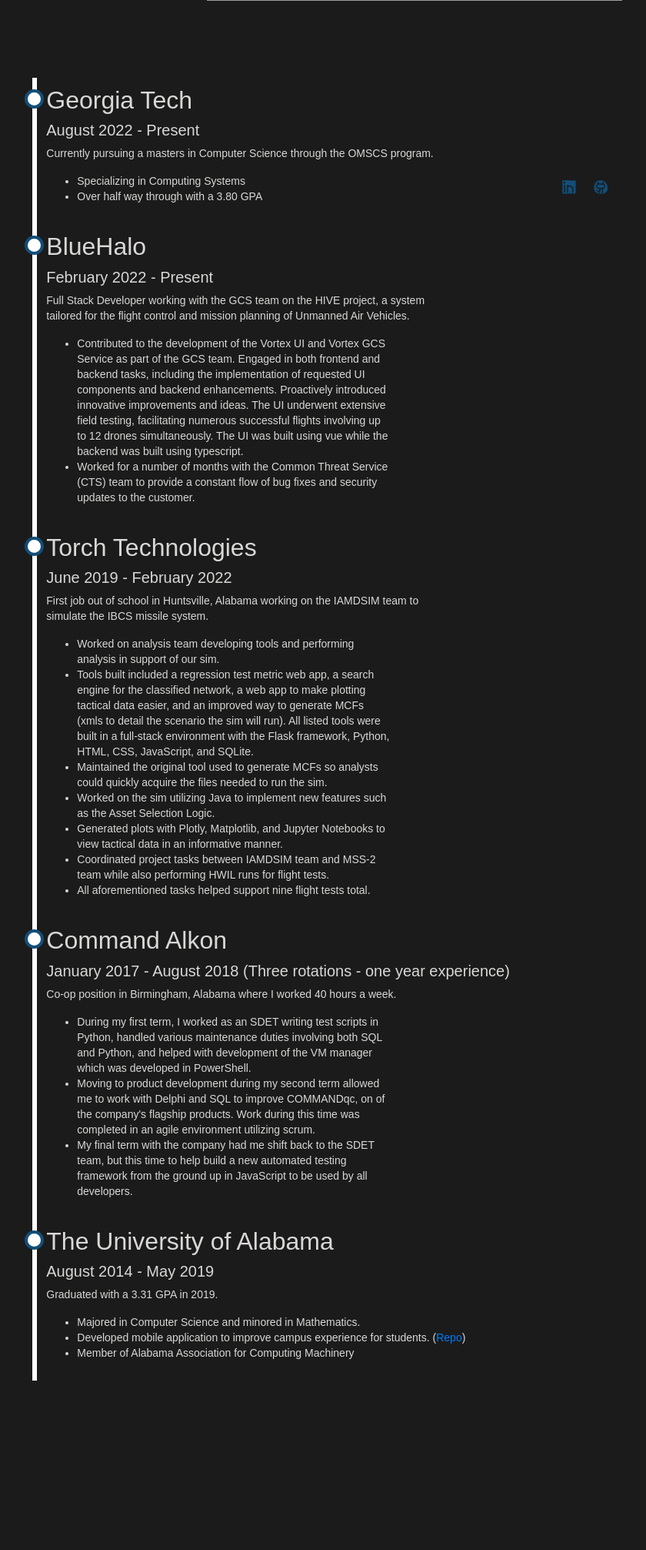
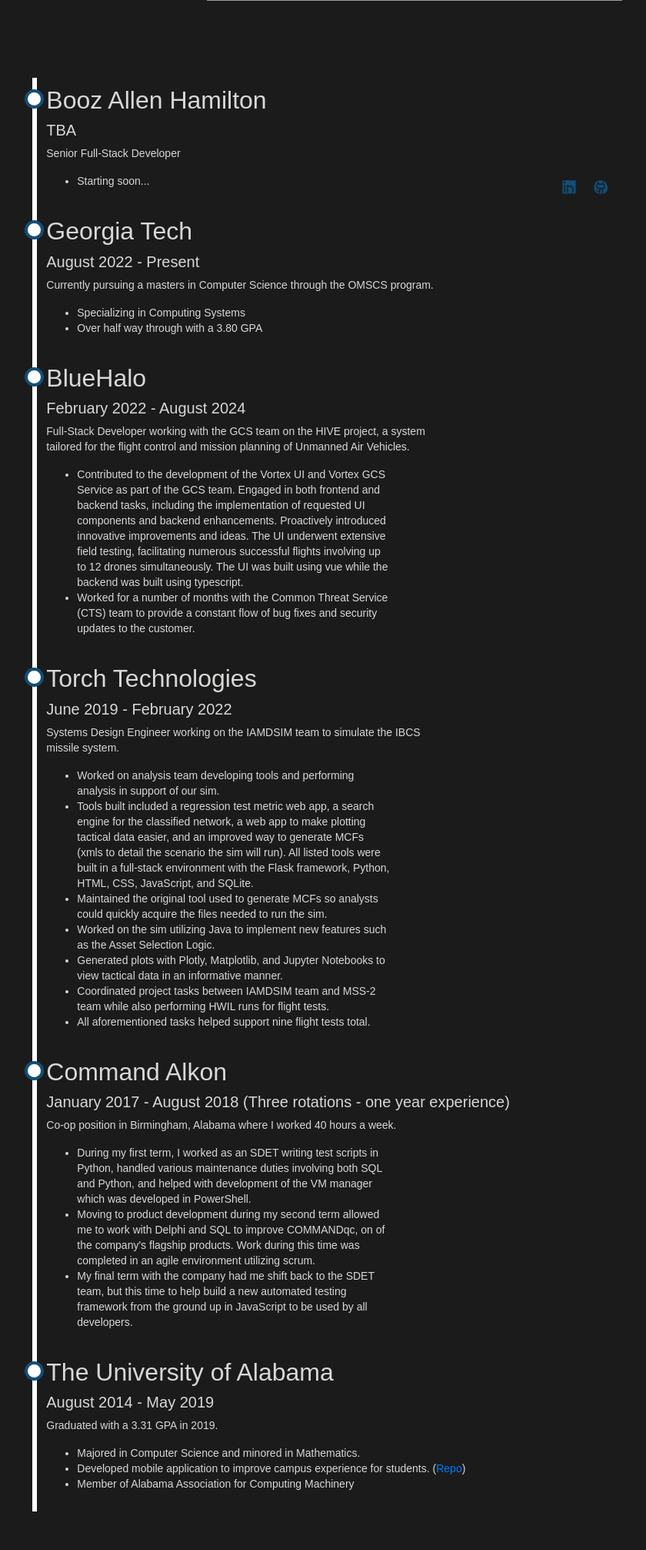
Before and after one commit to ekjohnson4/EthanJohnsonPortfolio, a Flask app: page / in a window 1280 px wide. Shown: the part 504-2517 px from the top of the page at 77% size, without its empty margins (371-1211 px from the left). Before the commit the page ends 2297 px from the top, so only its background shows below. Run offline with Flask 2, Linux system fonts and the light colour scheme; some libraries are stand-ins or nearby versions; grey boxes are pictures that could not be loaded.

Commit message:
Update work history

```diff
--- a/templates/home.html
+++ b/templates/home.html
@@ -41,6 +41,16 @@
                          <div class="timeline">
                              <div class="container right">
                                  <div class="content">
+                                     <h2>Booz Allen Hamilton</h2>
+                                     <h5>TBA</h5>
+                                     <p>Senior Full-Stack Developer</p>
+                                     <ul>
+                                         <li>Starting soon...</li>
+                                     </ul>
+                                 </div>
+                             </div>
+                             <div class="container right">
+                                 <div class="content">
                                      <h2>Georgia Tech</h2>
                                      <h5>August 2022 - Present</h5>
                                      <p>Currently pursuing a masters in Computer Science through the OMSCS program.</p>
@@ -53,9 +63,9 @@
                              <div class="container right">
                                  <div class="content">
                                      <h2>BlueHalo</h2>
-                                     <h5>February 2022 - Present</h5>
+                                     <h5>February 2022 - August 2024</h5>
                                      <p class="timeline-subtitle">
-                                         Full Stack Developer working with the GCS team on the HIVE project, a system
+                                         Full-Stack Developer working with the GCS team on the HIVE project, a system
                                          tailored for the flight control and mission planning of Unmanned Air Vehicles.
                                      </p>
                                      <ul class="timeline-list">
@@ -80,8 +90,8 @@
                                      <h2>Torch Technologies</h2>
                                      <h5>June 2019 - February 2022</h5>
                                      <p class="timeline-subtitle">
-                                         First job out of school in Huntsville, Alabama working on the IAMDSIM team to
-                                         simulate the IBCS missile system.
+                                         Systems Design Engineer working on the IAMDSIM team to simulate the IBCS
+                                         missile system.
                                      </p>
                                      <ul class="timeline-list">
                                          <li>
@@ -148,7 +158,8 @@
                                      <p>Graduated with a 3.31 GPA in 2019.</p>
                                      <ul>
                                          <li>Majored in Computer Science and minored in Mathematics.</li>
-                                         <li>Developed mobile application to improve campus experience for students. (<a href="https://github.com/ekjohnson4/BamaAppAndroid">Repo</a>)</li>
+                                         <li>Developed mobile application to improve campus experience for students.
+                                             (<a href="https://github.com/ekjohnson4/BamaAppAndroid">Repo</a>)</li>
                                          <li>Member of Alabama Association for Computing Machinery</li>
                                      </ul>
                                  </div>
```
